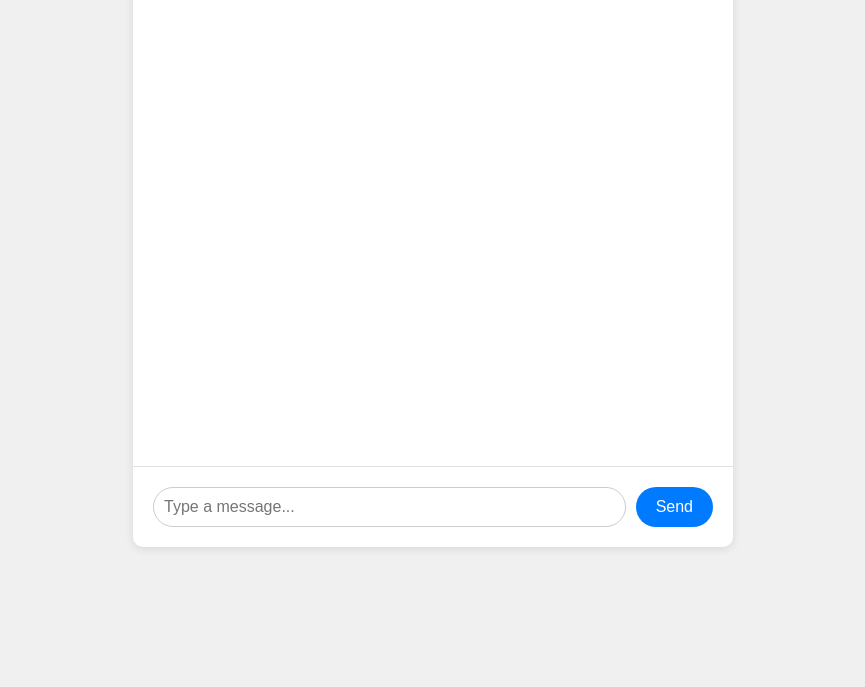
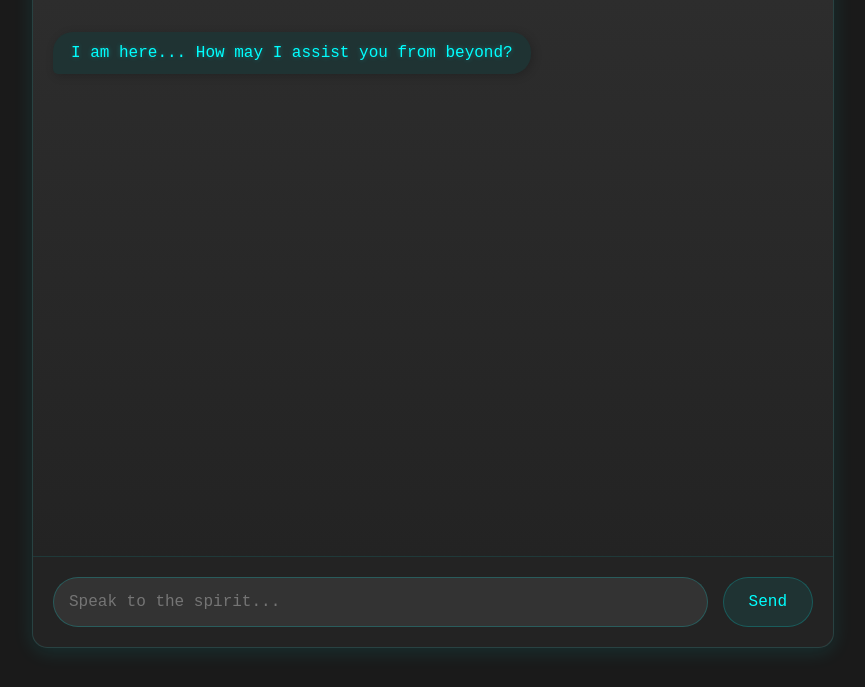
Before and after one commit to Sp00kai/Sp00kai.github.io, a plain HTML site: page chat.html in a window 1280 px wide. Shown: the part 113-800 px from the top of the page, without its empty margins (207-1072 px from the left). Drawn offline with Linux system fonts and the light colour scheme.

Commit message:
made chat spookier v1

```diff
--- a/chat.html
+++ b/chat.html
@@ -3,92 +3,183 @@
 <head>
     <meta charset="UTF-8">
     <meta name="viewport" content="width=device-width, initial-scale=1.0">
-    <title>Ghost Chat</title>
+    <title>Ghost Communicator</title>
     <style>
         body {
-            font-family: -apple-system, BlinkMacSystemFont, sans-serif;
+            font-family: 'Courier New', monospace;
             margin: 0;
-            padding: 20px;
-            background-color: #f0f0f0;
+            padding: 0;  /* Remove padding for mobile */
+            background-color: #1a1a1a;
+            color: #fff;
+            min-height: 100vh;
+            display: flex;  /* Add flex display */
+            align-items: center;  /* Center vertically */
         }
 
         .chat-container {
-            max-width: 600px;
+            max-width: 800px;
             margin: 0 auto;
-            background-color: white;
-            border-radius: 10px;
-            box-shadow: 0 2px 10px rgba(0,0,0,0.1);
+            background-color: #2d2d2d;
+            border-radius: 15px;
+            box-shadow: 0 4px 20px rgba(0, 255, 255, 0.1);
             display: flex;
             flex-direction: column;
-            height: 80vh;
+            height: 90vh;  /* Default for desktop */
+            width: 95%;  /* Add width for better mobile control */
+            border: 1px solid rgba(0, 255, 255, 0.1);
+        }
+
+        /* Mobile devices */
+        @media only screen and (max-width: 768px) {
+            body {
+                padding: 0;
+            }
+
+            .chat-container {
+                height: 100vh;  /* Full height on mobile */
+                width: 100%;    /* Full width on mobile */
+                border-radius: 0;  /* Remove border radius on mobile */
+                border: none;      /* Remove border on mobile */
+            }
+
+            .chat-header {
+                padding: 15px;  /* Slightly smaller padding on mobile */
+                font-size: 20px;  /* Slightly smaller font on mobile */
+            }
+
+            .input-area {
+                border-radius: 0;  /* Remove border radius on mobile */
+                padding: 15px;     /* Adjust padding for mobile */
+            }
+
+            #message-input, #send-button {
+                font-size: 16px;   /* Ensure readable font size on mobile */
+            }
+        }
+
+        .chat-header {
+            padding: 20px;
+            text-align: center;
+            border-bottom: 1px solid rgba(0, 255, 255, 0.1);
+            font-size: 24px;
+            color: #00ffff;
+            text-shadow: 0 0 10px rgba(0, 255, 255, 0.5);
         }
 
         .chat-messages {
             flex-grow: 1;
             overflow-y: auto;
             padding: 20px;
+            background: linear-gradient(to bottom, #2d2d2d, #232323);
         }
 
         .message {
-            margin: 10px 0;
-            max-width: 70%;
-            padding: 10px 15px;
+            margin: 15px 0;
+            max-width: 80%;
+            padding: 12px 18px;
             border-radius: 20px;
             clear: both;
+            font-size: 16px;
+            position: relative;
+            animation: fadeIn 0.3s ease-in;
+        }
+
+        @keyframes fadeIn {
+            from { opacity: 0; transform: translateY(10px); }
+            to { opacity: 1; transform: translateY(0); }
         }
 
         .user-message {
-            background-color: #007AFF;
-            color: white;
+            background-color: #404040;
+            color: #fff;
             float: right;
             border-bottom-right-radius: 5px;
+            box-shadow: -2px 2px 10px rgba(0, 0, 0, 0.2);
         }
 
         .assistant-message {
-            background-color: #E9E9EB;
-            color: black;
+            background-color: #1f3333;
+            color: #00ffff;
             float: left;
             border-bottom-left-radius: 5px;
+            box-shadow: 2px 2px 10px rgba(0, 0, 0, 0.2);
+            text-shadow: 0 0 5px rgba(0, 255, 255, 0.3);
         }
 
         .input-area {
             padding: 20px;
-            border-top: 1px solid #e0e0e0;
+            border-top: 1px solid rgba(0, 255, 255, 0.1);
             display: flex;
-            gap: 10px;
+            gap: 15px;
+            background-color: #232323;
+            border-bottom-left-radius: 15px;
+            border-bottom-right-radius: 15px;
         }
 
         #message-input {
             flex-grow: 1;
-            padding: 10px;
-            border: 1px solid #ccc;
-            border-radius: 20px;
+            padding: 15px;
+            border: 1px solid rgba(0, 255, 255, 0.2);
+            border-radius: 25px;
             outline: none;
             font-size: 16px;
+            background-color: #333;
+            color: #fff;
+            font-family: 'Courier New', monospace;
+            transition: all 0.3s ease;
+        }
+
+        #message-input:focus {
+            border-color: #00ffff;
+            box-shadow: 0 0 10px rgba(0, 255, 255, 0.2);
         }
 
         #send-button {
-            background-color: #007AFF;
-            color: white;
-            border: none;
-            padding: 10px 20px;
-            border-radius: 20px;
+            background-color: #1f3333;
+            color: #00ffff;
+            border: 1px solid rgba(0, 255, 255, 0.2);
+            padding: 12px 25px;
+            border-radius: 25px;
             cursor: pointer;
             font-size: 16px;
+            font-family: 'Courier New', monospace;
+            transition: all 0.3s ease;
         }
 
         #send-button:hover {
-            background-color: #0056b3;
+            background-color: #2a4444;
+            box-shadow: 0 0 15px rgba(0, 255, 255, 0.3);
+        }
+
+        /* Scrollbar styling */
+        ::-webkit-scrollbar {
+            width: 10px;
+        }
+
+        ::-webkit-scrollbar-track {
+            background: #2d2d2d;
+        }
+
+        ::-webkit-scrollbar-thumb {
+            background: #404040;
+            border-radius: 5px;
+        }
+
+        ::-webkit-scrollbar-thumb:hover {
+            background: #4a4a4a;
         }
     </style>
 </head>
 <body>
     <div class="chat-container">
+        <div class="chat-header">
+            👻 Ghost Communicator
+        </div>
         <div class="chat-messages" id="chat-messages">
-            <div class="message assistant-message">Hello! How can I help you today?</div>
+            <div class="message assistant-message">I am here... How may I assist you from beyond?</div>
         </div>
         <div class="input-area">
-            <input type="text" id="message-input" placeholder="Type a message..."
+            <input type="text" id="message-input" placeholder="Speak to the spirit..."
                    onkeypress="if(event.key === 'Enter') sendMessage()">
             <button id="send-button" onclick="sendMessage()">Send</button>
         </div>
@@ -101,7 +192,6 @@
 
             if (!message) return;
 
-            // Add user message to chat
             addMessage(message, 'user');
             input.value = '';
 
@@ -118,7 +208,7 @@
                 addMessage(data.result, 'assistant');
             } catch (error) {
                 console.error('Error:', error);
-                addMessage('Sorry, there was an error processing your message.', 'assistant');
+                addMessage('The spirits are silent... Try again later.', 'assistant');
             }
         }
 
```
